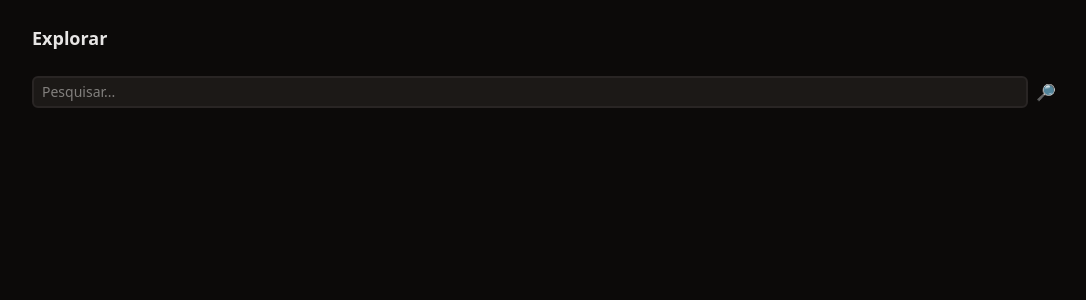
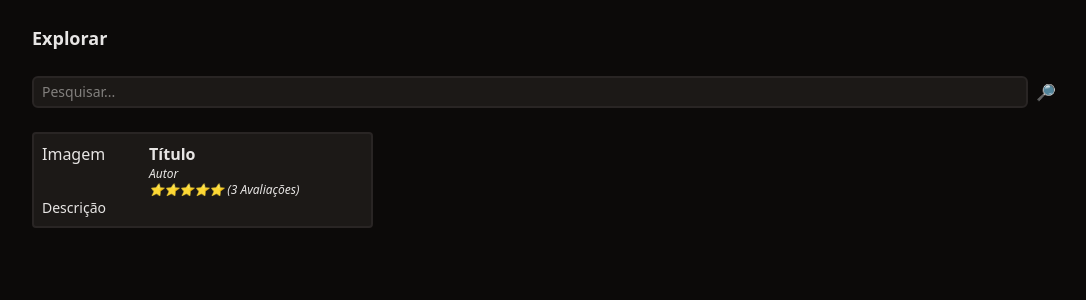
Before and after one commit to rafaumeu/bookwise, a PHP site: page / in a window 1280 px wide. Shown: the part 60-360 px from the top of the page, without its empty margins (96-1182 px from the left). Run offline with PHP 8.4, Linux system fonts and the light colour scheme.

Commit message:
feat(ui): implement book list item structure
Add static book card to explore page matching reference design.
- Add mt-6 spacing to search form
- Create book card structure with placeholder content

```diff
--- a/index.php
+++ b/index.php
@@ -26,10 +26,30 @@
   </header>
   <main class="mx-auto max-w-screen-lg space-y-6">
     <h1 class="mt-6 font-bold text-lg mt-6">Explorar</h1>
-    <form class="w-full flex space-x-2">
+    <form class="w-full flex space-x-2 mt-6">
       <input type="text" class="border-stone-800 bg-stone-900 text-sm border-2 rounded-md focus:outline-none px-2 py-1 w-full" placeholder="Pesquisar..." name="pesquisar" />
       <button type="submit">🔎</button>
     </form>
+    <section class="space-y-4">
+      <div class="w-1/3 p-2 border-stone-800 border-2 rounded bg-stone-900">
+        <div class="flex">
+
+          <div class="w-1/3">
+            Imagem
+          </div>
+          <div>
+            <div class="font-semibold">Título</div>
+            <div class="text-xs italic">Autor</div>
+            <div class="text-xs italic">⭐⭐⭐⭐⭐ (3 Avaliações)</div>
+          </div>
+        </div>
+
+        <div class="text-sm">
+          Descrição
+        </div>
+      </div>
+
+    </section>
   </main>
 </body>
 
```
